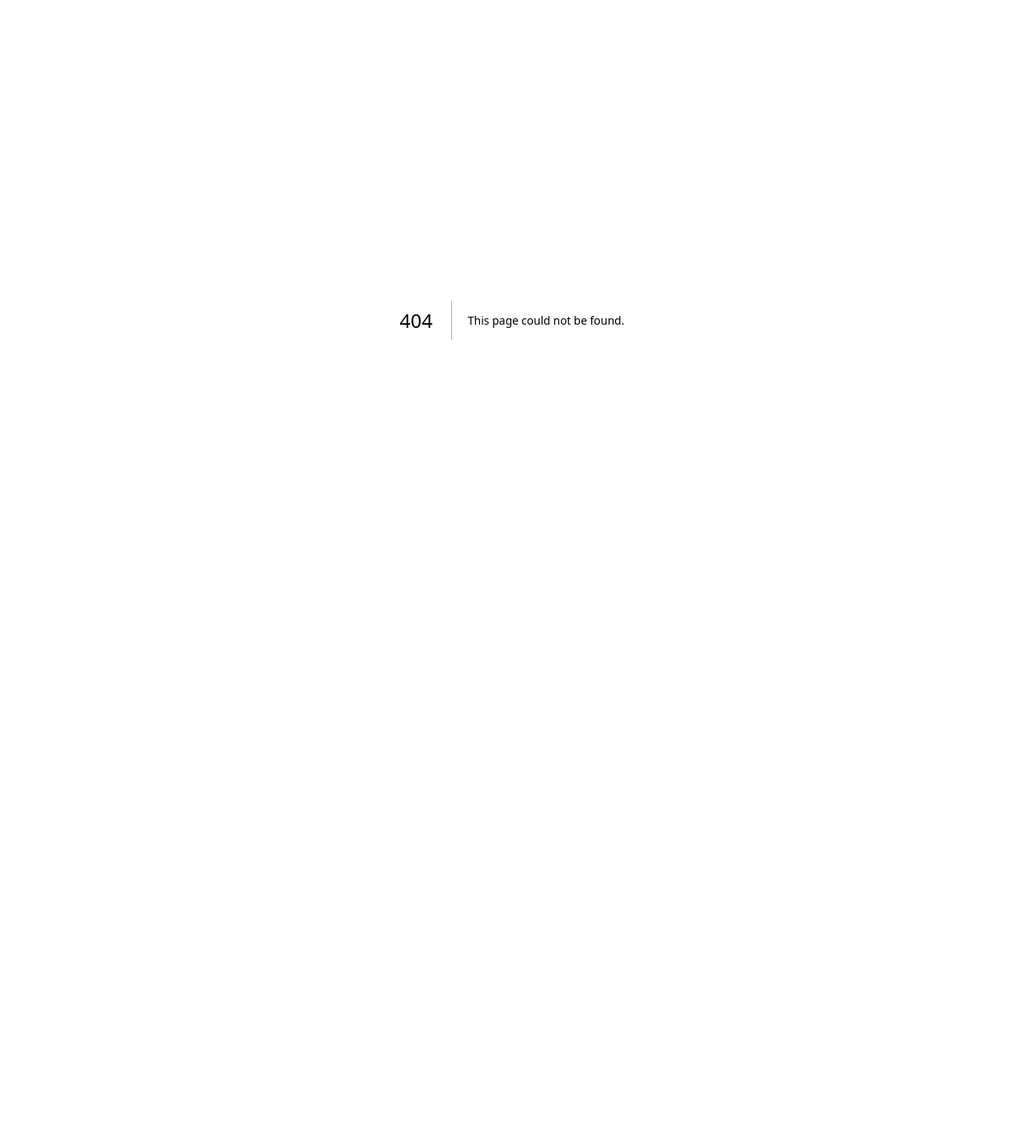
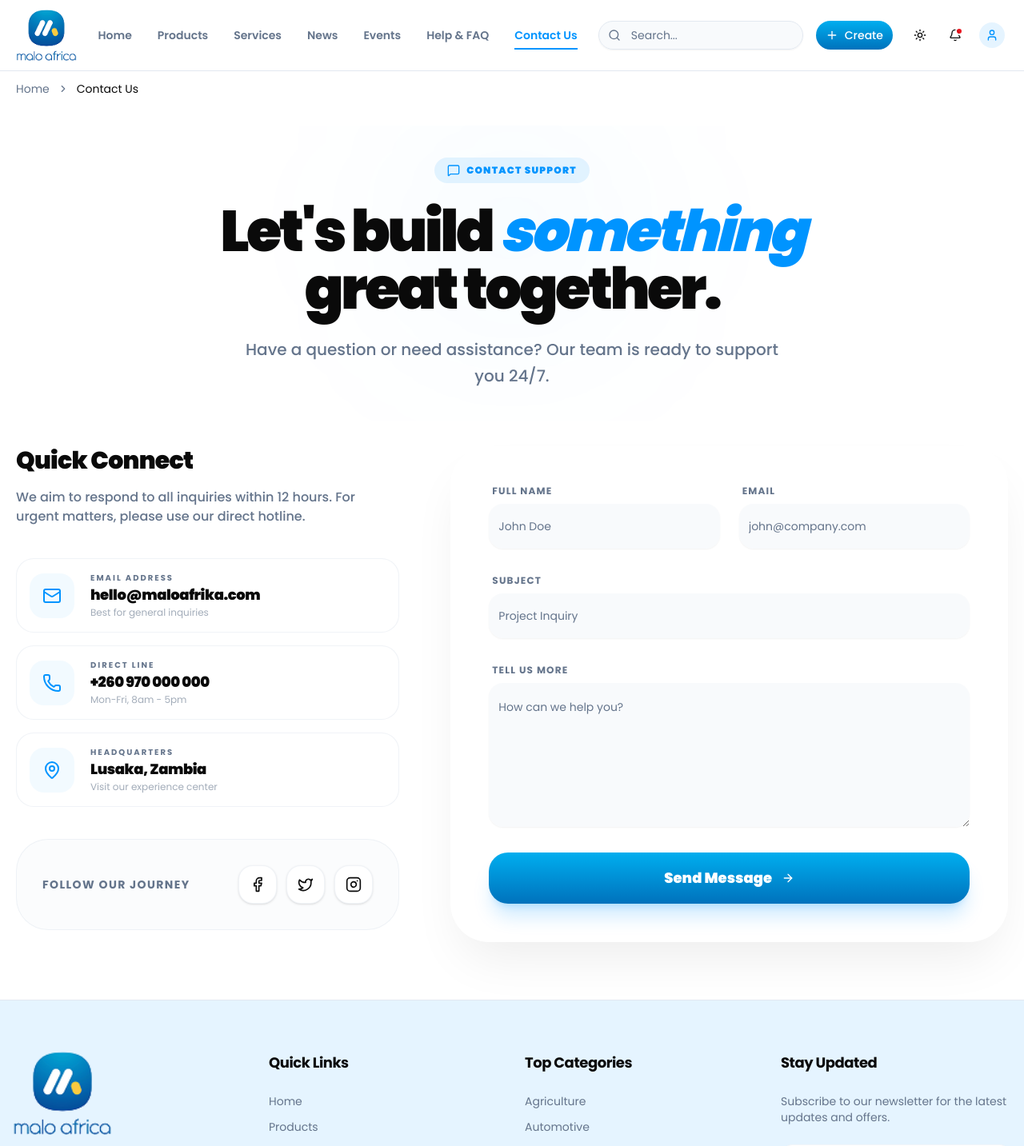
Before and after one commit to golap-hasan/malo_africa_website, a Next.js app: page /contact in a window 1280 px wide. Before the commit this address had no page. Shown: the top 1433 px of the page at 80% size. Before the commit the page ends 800 px from the top, so only its background shows below. Built offline with nearby package versions, Linux system fonts and the light colour scheme.

Commit message:
feat(contact): add contact us page and update faq page styling

```diff
--- /dev/null
+++ b/src/app/(main-routes)/contact/page.tsx
@@ -0,0 +1,145 @@
+/* eslint-disable @typescript-eslint/no-explicit-any */
+"use client";
+
+import { Mail, Phone, MapPin, Send, MessageSquare, Facebook, Twitter, Instagram, ArrowRight } from "lucide-react";
+import CustomBreadcrumb from "@/tools/CustomBreadcrumb";
+import PageLayout from "@/tools/PageLayout";
+import { Button } from "@/components/ui/button";
+import { Input } from "@/components/ui/input";
+import { Textarea } from "@/components/ui/textarea";
+import { Card } from "@/components/ui/card";
+import { Label } from "@/components/ui/label";
+
+const ContactPage = () => {
+  return (
+    <>
+      <CustomBreadcrumb
+        links={[
+          { name: "Home", href: "/" },
+          { name: "Contact Us", isCurrent: true },
+        ]}
+      />
+
+      <PageLayout paddingSize="small">
+        <div className="space-y-8">
+
+          {/* Header Section - Modern & Bold */}
+          <div className="relative text-center space-y-6 overflow-hidden py-10">
+            <div className="absolute top-0 left-1/2 -translate-x-1/2 w-64 h-64 bg-primary/5 blur-[120px] rounded-full -z-10" />
+            <div className="inline-flex items-center gap-2 px-4 py-2 rounded-full bg-primary/10 text-primary text-xs font-black uppercase tracking-widest animate-fade-in">
+              <MessageSquare className="h-4 w-4" />
+              Contact Support
+            </div>
+            <h1 className="text-5xl md:text-7xl font-black tracking-tighter leading-none text-foreground">
+              Let&apos;s build <span className="text-primary italic">something</span> <br />
+              great together.
+            </h1>
+            <p className="text-muted-foreground max-w-2xl mx-auto text-lg md:text-xl font-medium leading-relaxed">
+              Have a question or need assistance? Our team is ready to support you 24/7.
+            </p>
+          </div>
+
+          <div className="grid grid-cols-1 lg:grid-cols-12 gap-16 items-start">
+
+            {/* Left side: Info & Experience */}
+            <div className="lg:col-span-5 space-y-10">
+              <div className="space-y-4">
+                <h2 className="text-3xl font-black tracking-tight">Quick Connect</h2>
+                <p className="text-muted-foreground font-medium">
+                  We aim to respond to all inquiries within 12 hours. For urgent matters, please use our direct hotline.
+                </p>
+              </div>
+
+              <div className="space-y-4">
+                <ContactCard
+                  icon={Mail} title="Email Address"
+                  value="hello@maloafrika.com" href="mailto:hello@maloafrika.com"
+                  sub="Best for general inquiries"
+                />
+                <ContactCard
+                  icon={Phone} title="Direct Line"
+                  value="+260 970 000 000" href="tel:+260970000000"
+                  sub="Mon-Fri, 8am - 5pm"
+                />
+                <ContactCard
+                  icon={MapPin} title="Headquarters"
+                  value="Lusaka, Zambia" href="#"
+                  sub="Visit our experience center"
+                />
+              </div>
+
+              {/* Social Connect */}
+              <div className="bg-muted/30 p-8 rounded-[2.5rem] border border-border/50 flex flex-col md:flex-row items-center justify-between gap-6">
+                 <p className="font-bold text-sm uppercase tracking-widest text-muted-foreground">Follow Our Journey</p>
+                 <div className="flex gap-3">
+                   <SocialButton icon={Facebook} />
+                   <SocialButton icon={Twitter} />
+                   <SocialButton icon={Instagram} />
+                 </div>
+              </div>
+            </div>
+
+            {/* Right side: Modern Form */}
+            <div className="lg:col-span-7">
+              <Card className="p-8 md:p-12 rounded-[3rem] border-none bg-card shadow-[0_32px_64px_-16px_rgba(0,0,0,0.08)] dark:shadow-none dark:bg-slate-900/50 relative overflow-hidden">
+                <div className="absolute top-0 right-0 p-8 text-primary/5 -z-10">
+                  <Send className="h-32 w-32 -rotate-12" />
+                </div>
+
+                <form className="space-y-8" onSubmit={(e) => e.preventDefault()}>
+                  <div className="grid grid-cols-1 md:grid-cols-2 gap-6">
+                    <div className="space-y-2">
+                      <Label className="text-xs font-bold uppercase tracking-widest ml-1 text-muted-foreground">Full Name</Label>
+                      <Input placeholder="John Doe" className="bg-muted/50 border-none h-14 rounded-2xl focus-visible:ring-primary/20" />
+                    </div>
+                    <div className="space-y-2">
+                      <Label className="text-xs font-bold uppercase tracking-widest ml-1 text-muted-foreground">Email</Label>
+                      <Input type="email" placeholder="john@company.com" className="bg-muted/50 border-none h-14 rounded-2xl focus-visible:ring-primary/20" />
+                    </div>
+                  </div>
+
+                  <div className="space-y-2">
+                    <Label className="text-xs font-bold uppercase tracking-widest ml-1 text-muted-foreground">Subject</Label>
+                    <Input placeholder="Project Inquiry" className="bg-muted/50 border-none h-14 rounded-2xl focus-visible:ring-primary/20" />
+                  </div>
+
+                  <div className="space-y-2">
+                    <Label className="text-xs font-bold uppercase tracking-widest ml-1 text-muted-foreground">Tell us more</Label>
+                    <Textarea placeholder="How can we help you?" className="bg-muted/50 border-none min-h-45 rounded-2xl focus-visible:ring-primary/20 py-5" />
+                  </div>
+
+                  <Button className="w-full h-16 rounded-[1.5rem] text-lg font-black gap-3 shadow-xl shadow-primary/20 hover:scale-[1.02] active:scale-95 transition-all">
+                    Send Message <ArrowRight className="h-5 w-5" />
+                  </Button>
+                </form>
+              </Card>
+            </div>
+
+          </div>
+        </div>
+      </PageLayout>
+    </>
+  );
+};
+
+// Sub-components for better readability
+const ContactCard = ({ icon: Icon, title, value, sub, href }: any) => (
+  <a href={href} className="group flex items-center gap-5 p-4 rounded-3xl bg-background border border-border/50 hover:border-primary/50 transition-all hover:shadow-xl hover:shadow-primary/5">
+    <div className="h-14 w-14 rounded-2xl bg-primary/5 flex items-center justify-center text-primary group-hover:bg-primary group-hover:text-white transition-all duration-500">
+      <Icon className="h-6 w-6" />
+    </div>
+    <div>
+      <p className="text-[10px] uppercase font-bold tracking-[0.2em] text-muted-foreground">{title}</p>
+      <p className="text-lg font-black text-foreground group-hover:text-primary transition-colors tracking-tight">{value}</p>
+      <p className="text-xs text-muted-foreground/60">{sub}</p>
+    </div>
+  </a>
+);
+
+const SocialButton = ({ icon: Icon }: any) => (
+  <button className="h-12 w-12 rounded-2xl bg-background border border-border/50 flex items-center justify-center hover:bg-primary hover:text-white hover:border-primary transition-all hover:rotate-6 shadow-sm">
+    <Icon className="h-5 w-5" />
+  </button>
+);
+
+export default ContactPage;
--- a/src/app/(main-routes)/faq/page.tsx
+++ b/src/app/(main-routes)/faq/page.tsx
@@ -1,78 +1,104 @@
+/* eslint-disable @typescript-eslint/no-explicit-any */
 "use client";
 
-import { useState } from "react";
-import { HelpCircle, Search, MessageCircle, Shield, CreditCard, Calendar, ShoppingBag, Building2, Info, LucideIcon } from "lucide-react";
+import { useState, useMemo } from "react";
+import {
+  HelpCircle, Search, MessageCircle, Shield, CreditCard,
+  Calendar, ShoppingBag, Building2, Info, LifeBuoy,
+} from "lucide-react";
 import CustomBreadcrumb from "@/tools/CustomBreadcrumb";
 import PageLayout from "@/tools/PageLayout";
-import { Accordion, AccordionContent, AccordionItem, AccordionTrigger } from "@/components/ui/accordion";
+import {
+  Accordion,
+  AccordionContent,
+  AccordionItem,
+  AccordionTrigger,
+} from "@/components/ui/accordion";
 import { Input } from "@/components/ui/input";
 import { FAQ_DATA } from "@/components/faq/faq-data";
+import { Button } from "@/components/ui/button";
+import Link from "next/link";
+import { cn } from "@/lib/utils";
 
-const categoryIcons: Record<string, LucideIcon> = {
+const categoryIcons: Record<string, any> = {
   General: Info,
   Account: Shield,
   Business: Building2,
   Events: Calendar,
   Marketplace: ShoppingBag,
-  Support: MessageCircle,
   Payments: CreditCard,
   Security: Shield,
 };
 
 const FaqPage = () => {
   const [searchTerm, setSearchTerm] = useState("");
+  const [activeCategory, setActiveCategory] = useState("All");
 
-  const filteredFaqs = FAQ_DATA.filter(
-    (faq) =>
-      faq.question.toLowerCase().includes(searchTerm.toLowerCase()) ||
-      faq.answer.toLowerCase().includes(searchTerm.toLowerCase()) ||
-      faq.category.toLowerCase().includes(searchTerm.toLowerCase())
-  );
+  const categories = useMemo(() => {
+    return ["All", ...Array.from(new Set(FAQ_DATA.map((faq) => faq.category)))];
+  }, []);
+
+  const filteredFaqs = FAQ_DATA.filter((faq) => {
+    const matchesSearch = faq.question.toLowerCase().includes(searchTerm.toLowerCase()) ||
+                         faq.answer.toLowerCase().includes(searchTerm.toLowerCase());
+    const matchesCategory = activeCategory === "All" || faq.category === activeCategory;
+    return matchesSearch && matchesCategory;
+  });
 
   return (
     <>
       <CustomBreadcrumb
         links={[
-          {
-            name: "Home",
-            href: "/",
-          },
-          {
-            name: "FAQ",
-            href: "/faq",
-            isCurrent: true,
-          },
+          { name: "Home", href: "/" },
+          { name: "Help Center", isCurrent: true },
         ]}
       />
 
       <PageLayout paddingSize="small">
-        <div className="max-w-4xl mx-auto space-y-12">
-          {/* Hero Section */}
-          <div className="text-center space-y-4">
-            <div className="inline-flex items-center justify-center p-2 bg-primary/10 rounded-2xl mb-2">
-              <HelpCircle className="h-6 w-6 text-primary" />
+        <div className="space-y-8">
+
+          {/* Header Section */}
+          <div className="text-center space-y-6 relative py-10">
+            <div className="absolute inset-0 bg-primary/5 blur-[100px] rounded-full -z-10 h-32 w-full top-10" />
+            <div className="inline-flex items-center gap-2 px-3 py-1 rounded-full bg-primary/10 text-primary text-[10px] font-black uppercase tracking-[0.2em]">
+              <HelpCircle className="h-3.5 w-3.5" />
+              Support Resources
             </div>
-            <h1 className="text-4xl md:text-5xl font-black tracking-tight text-foreground">
-              How can we <span className="text-primary">help you?</span>
+            <h1 className="text-5xl md:text-6xl font-black tracking-tighter text-foreground">
+              Hello, how can we <br /><span className="text-primary">help you?</span>
             </h1>
-            <p className="text-lg text-muted-foreground max-w-2xl mx-auto">
-              Find answers to common questions about Malo Afrika. If you can&apos;t find what you&apos;re looking for, feel free to contact us.
-            </p>
 
-            <div className="relative max-w-xl mx-auto mt-8">
-              <Search className="absolute left-4 top-1/2 -translate-y-1/2 h-5 w-5 text-muted-foreground" />
+            <div className="relative max-w-2xl mx-auto mt-10 group">
+              <Search className="absolute left-5 top-1/2 -translate-y-1/2 h-5 w-5 text-muted-foreground group-focus-within:text-primary transition-colors" />
               <Input
-                placeholder="Search for questions..."
-                className="pl-12 h-14 rounded-2xl border-border bg-card/50 text-lg shadow-sm focus:ring-primary/20 transition-all"
+                placeholder="Search for articles, topics or keywords..."
+                className="pl-14 h-16 rounded-3xl border-none bg-card shadow-[0_10px_40px_-10px_rgba(0,0,0,0.1)] text-lg focus-visible:ring-primary/20 transition-all"
                 value={searchTerm}
                 onChange={(e) => setSearchTerm(e.target.value)}
               />
             </div>
           </div>
 
-          {/* FAQ Accordion Section */}
-          <div className="space-y-6">
-            <div className="bg-card border border-border rounded-[2.5rem] p-6 md:p-10 shadow-xl shadow-primary/5">
+          {/* Category Quick Filter */}
+          <div className="flex flex-wrap justify-center gap-3">
+            {categories.map((cat) => (
+              <button
+                key={cat}
+                onClick={() => setActiveCategory(cat)}
+                className={cn(
+                  "px-6 py-2.5 rounded-2xl text-sm font-bold transition-all border",
+                  activeCategory === cat
+                    ? "bg-primary text-white border-primary shadow-lg shadow-primary/20"
+                    : "bg-background border-border hover:border-primary/50 text-muted-foreground hover:text-foreground"
+                )}
+              >
+                {cat}
+              </button>
+            ))}
+          </div>
+
+          {/* FAQ Accordion */}
+          <div className="min-h-100">
             {filteredFaqs.length > 0 ? (
               <Accordion type="single" collapsible className="w-full space-y-4">
                 {filteredFaqs.map((faq) => {
@@ -81,58 +107,59 @@ const FaqPage = () => {
                     <AccordionItem
                       key={faq.id}
                       value={faq.id}
-                        className="border border-border/50 rounded-2xl px-4 overflow-hidden transition-all data-[state=open]:border-primary/30 data-[state=open]:bg-primary/5"
+                      className="border-none bg-card/50 rounded-[2rem] px-6 transition-all hover:bg-card overflow-hidden group data-[state=open]:shadow-xl data-[state=open]:shadow-primary/5 data-[state=open]:bg-card"
                     >
-                        <AccordionTrigger className="hover:no-underline py-5 text-base md:text-lg font-bold text-left gap-4">
-                          <div className="flex items-center gap-4">
-                            <div className="h-10 w-10 rounded-xl bg-muted flex items-center justify-center shrink-0 group-data-[state=open]:bg-primary group-data-[state=open]:text-white transition-colors">
-                              <Icon className="h-5 w-5" />
+                      <AccordionTrigger className="hover:no-underline py-7 text-lg md:text-xl font-bold text-left gap-4 group-data-[state=open]:text-primary">
+                        <div className="flex items-center gap-5">
+                          <div className="h-12 w-12 rounded-2xl bg-muted flex items-center justify-center shrink-0 group-data-[state=open]:bg-primary group-data-[state=open]:text-white transition-all duration-500">
+                            <Icon className="h-6 w-6" />
                           </div>
-                            <span>{faq.question}</span>
+                          <span className="leading-tight tracking-tight">{faq.question}</span>
                         </div>
                       </AccordionTrigger>
-                        <AccordionContent className="text-muted-foreground text-base leading-relaxed pb-6 pl-14">
+                      <AccordionContent className="text-muted-foreground text-lg leading-relaxed pb-8 pl-16 pr-6">
+                        <div className="prose prose-sm dark:prose-invert">
                           {faq.answer}
+                        </div>
                       </AccordionContent>
                     </AccordionItem>
                   );
                 })}
               </Accordion>
             ) : (
-                <div className="text-center py-12 space-y-4">
-                  <div className="h-16 w-16 bg-muted rounded-full flex items-center justify-center mx-auto">
-                    <Search className="h-8 w-8 text-muted-foreground" />
-                  </div>
-                  <div className="space-y-1">
-                    <p className="text-xl font-bold">No results found</p>
-                    <p className="text-muted-foreground">
-                      We couldn&apos;t find any questions matching &quot;{searchTerm}&quot;
-                    </p>
-                  </div>
-                  <button
-                    onClick={() => setSearchTerm("")}
-                    className="text-primary font-bold hover:underline"
-                  >
-                    Clear search and show all
-                  </button>
+              <div className="text-center py-20 bg-muted/20 rounded-[3rem] border-2 border-dashed border-border/50">
+                <Search className="h-16 w-16 text-muted-foreground/30 mx-auto mb-4" />
+                <h3 className="text-2xl font-black">No matching questions</h3>
+                <p className="text-muted-foreground mt-2">Try using different keywords or clear the filters.</p>
+                <Button variant="link" onClick={() => {setSearchTerm(""); setActiveCategory("All")}} className="mt-4 text-primary font-bold">
+                  Reset everything
+                </Button>
               </div>
             )}
           </div>
+
+          {/* Premium Support Footer */}
+          <div className="relative overflow-hidden bg-slate-900 rounded-[3rem] p-12 text-center space-y-8">
+            <div className="absolute top-0 right-0 p-10 opacity-10">
+               <HelpCircle className="h-64 w-64 text-white" />
             </div>
-
-          {/* Support Section */}
-          <div className="bg-primary/5 border border-primary/10 rounded-[2rem] p-8 text-center space-y-4">
-            <h3 className="text-2xl font-bold">Still have questions?</h3>
-            <p className="text-muted-foreground">
-              Can&apos;t find the answer you&apos;re looking for? Please chat to our friendly team.
+            <div className="relative z-10 space-y-4">
+              <h3 className="text-4xl font-black text-white tracking-tight">Still stuck?</h3>
+              <p className="text-slate-400 max-w-lg mx-auto text-lg">
+                Our support experts are available 24/7 to help you with any issues you might have.
               </p>
-            <div className="flex flex-wrap justify-center gap-4 pt-2">
-              <button className="px-8 h-12 rounded-xl bg-primary text-white font-bold shadow-lg shadow-primary/25 hover:opacity-90 transition-opacity">
-                Contact Us
-              </button>
-              <button className="px-8 h-12 rounded-xl bg-background border border-border font-bold hover:bg-muted transition-colors">
-                Support Center
-              </button>
+              <div className="flex flex-wrap justify-center gap-4 pt-6">
+                <Button asChild size="lg" className="rounded-2xl px-10 h-16 text-lg font-black shadow-2xl transition-transform hover:scale-105">
+                  <Link href="/contact">
+                    <MessageCircle className="mr-3 h-6 w-6" />
+                    Start Live Chat
+                  </Link>
+                </Button>
+                <Button variant="outline" size="lg" className="rounded-2xl px-10 h-16 text-lg font-black bg-transparent border-slate-700 text-white hover:bg-slate-800 transition-transform hover:scale-105">
+                  <LifeBuoy className="mr-3 h-6 w-6 text-primary" />
+                  Technical Guide
+                </Button>
+              </div>
             </div>
           </div>
         </div>
--- a/src/components/common/navbar/nav-config.ts
+++ b/src/components/common/navbar/nav-config.ts
@@ -23,6 +23,7 @@ export const navLinks = [
   { name: "News", href: "/news", icon: Newspaper },
   { name: "Events", href: "/events", icon: Calendar },
   { name: "Help & FAQ", href: "/faq", icon: HelpCircle },
+  { name: "Contact Us", href: "/contact", icon: MessageSquare },
 ];
 
 export const userMenuItems = [
```
Lines whose indentation alone changed are shown as unchanged.
